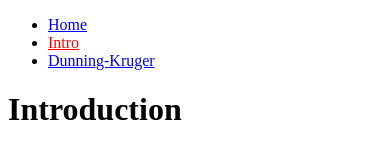
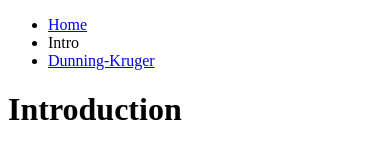
Before and after one commit to seldo/nuxt-test, a Nuxt app: page /1-intro in a window 390 px wide. Shown: the top 153 px of the page. Built offline with nearby package versions, Linux system fonts and the light colour scheme.

Commit message:
Mobile-first navigation

```diff
--- a/components/navigation.vue
+++ b/components/navigation.vue
@@ -1,11 +1,8 @@
 <template>
   <ul class="navigation">
-    <li v-for="section in sections">
-      <a
-        :href="section.slug"
-        :class="[$route.path == section.slug ? 'current' : 'woo']"
-      >{{ section.name }}</a>
-    </li>
+    <li v-if="prev"><a :href="'/' + prev.slug" class="link-back">{{prev.name}}</a></li>
+    <li>{{current.name}}</li>
+    <li v-if="next"><a :href="'/' + prev.slug" class="link-forward">{{next.name}}</a></li>
   </ul>
 </template>
 
@@ -13,18 +10,27 @@
 .current {
   color: red
 }
+.navigation {
+  margin-bottom: 1em;
+}
 </style>
 
 <script>
+import topics from './topics'
+
 export default {
   data () {
+    let topic = this.$route.path.split('/')[1]
+    let topicIndex = topics.findIndex((element) => {
+      return element.slug === topic
+    })
+    let current = topics[topicIndex]
+    let prev = (topicIndex - 1 >= 0) ? topics[topicIndex - 1] : null
+    let next = (topicIndex + 1 < topics.length) ? topics[topicIndex + 1] : null
     return {
-      bob: 'yes',
-      sections: [
-        { name: 'Home', slug: '/' },
-        { name: 'Intro', slug: '/1-intro' },
-        { name: 'Dunning-Kruger', slug: '/2-dunning-kruger' }
-      ]
+      current,
+      prev,
+      next
     }
   }
 }
```
